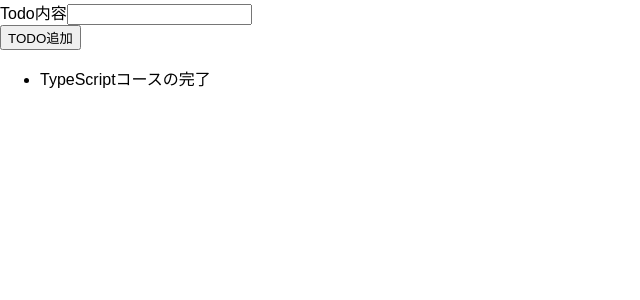
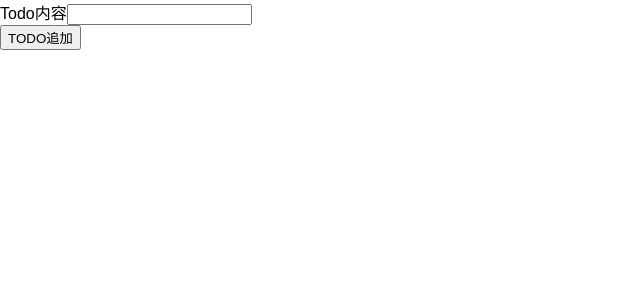
Before and after one commit to jp-knj/study_TypeScript, a React (Create React App) app in the folder 03_react-app/: page / in a window 1280 px wide. Shown: the top 300 px of the page, without its empty margins (0-640 px from the left). Built offline with nearby package versions, Linux system fonts and the light colour scheme.

Commit message:
Stateの利用&型

```diff
--- a/03_react-app/src/App.tsx
+++ b/03_react-app/src/App.tsx
@@ -1,11 +1,15 @@
-import React from 'react';
+import React, { useState } from 'react';
 import TodoList from './components/TodoList';
 import NewTodo from './components/NewTodo';
+import { Todo } from './todo.model';
 
 const App: React.FC = () => {
-  const todos = [{ id: 't1', text: 'TypeScriptコースの完了' }];
+  const [todos, setTodos] = useState <Todo[]>([]);
   const todoAddHandler = (text: string) => {
-    console.log(text);
+    setTodos([{
+      id: Math.random().toString(),
+      text: text
+    }]);
   }
   return (
     <div className="App">
--- /dev/null
+++ b/03_react-app/src/todo.model.ts
@@ -0,0 +1,4 @@
+export interface Todo {
+  id: string;
+  text: string;
+}
```
